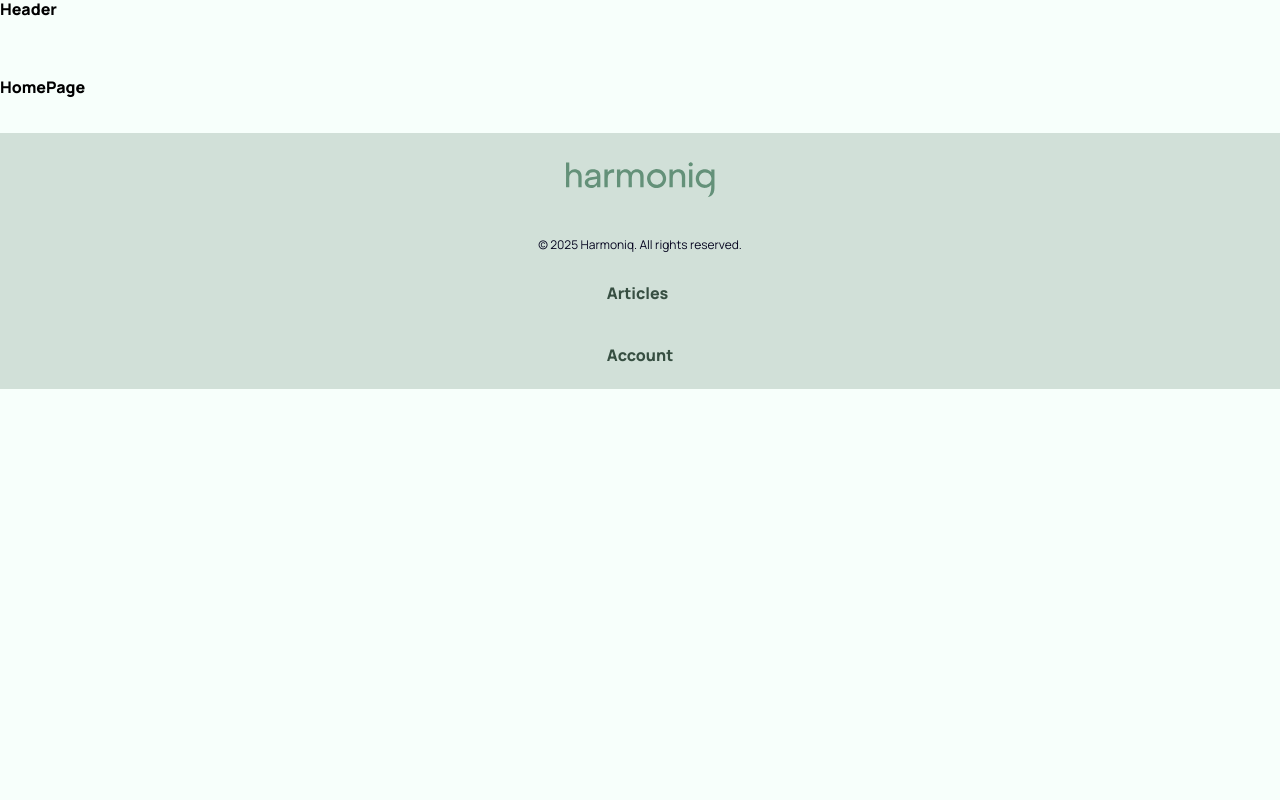
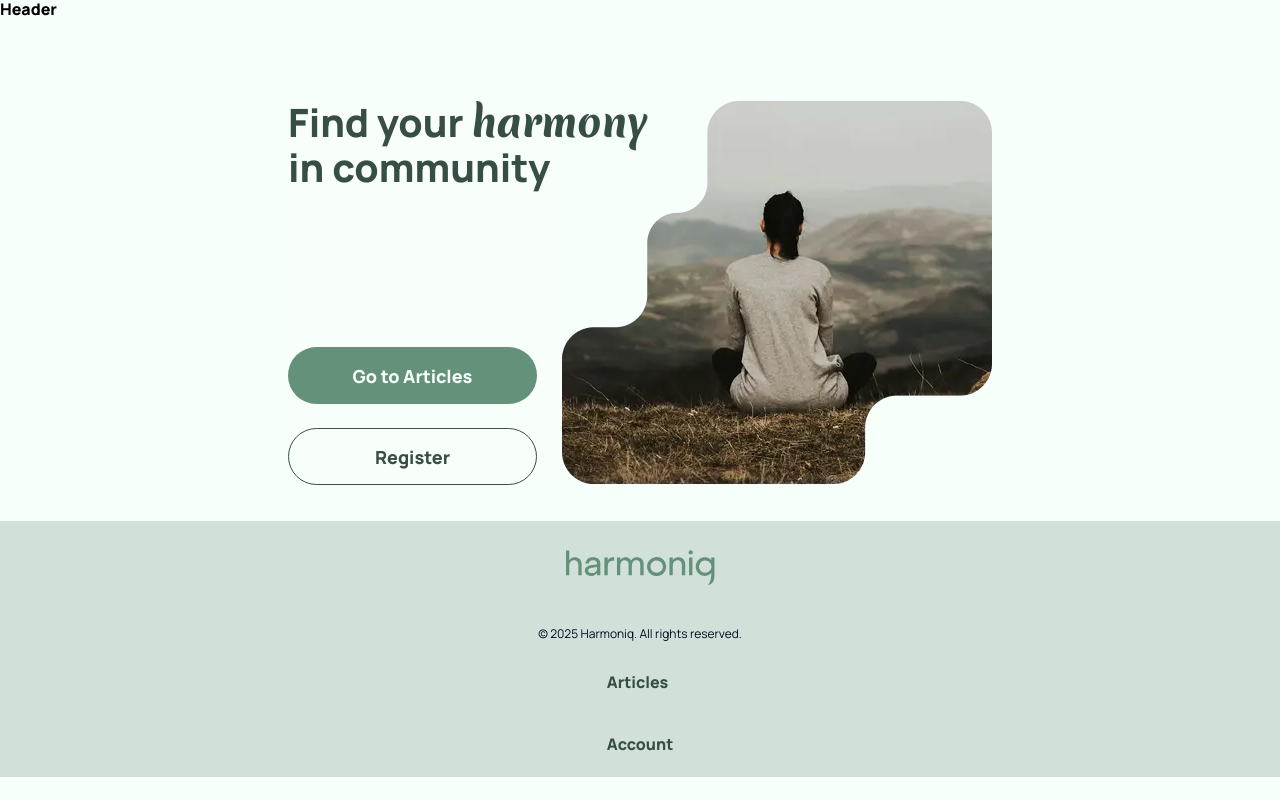
Before and after one commit to StasSkv/harmoniq-app-frontend, a React (Vite) app: page / in a window 1280 px wide. Built offline with nearby package versions, Linux system fonts and the light colour scheme.

Commit message:
correct styles, correct mobile photo

```diff
--- a/src/components/Hero/Hero.module.css
+++ b/src/components/Hero/Hero.module.css
@@ -3,29 +3,23 @@
   margin-bottom: 36px;
 }
 
-/* Контейнер включает текст и изображение */
 .heroContainer {
   display: flex;
   flex-direction: column;
 }
 
-/* Изображение – в mobile вверху */
 .heroImage {
   width: 100%;
   height: 333px;
-  background-image: url('../../assets/images/hero/hero-mob.webp');
+  background-image: image-set(
+    url('../../assets/images/hero/hero-mob.webp') 1x,
+    url('../../assets/images/hero/hero-mob2x.webp') 2x
+  );
   background-repeat: no-repeat;
   background-position: center;
   order: 0;
 }
 
-@media (min-resolution: 2dppx), (min-device-pixel-ratio: 2) {
-  .heroImage {
-    background-image: url('../../assets/images/hero/hero-mob2x.webp');
-  }
-}
-
-/* Контент с заголовком и кнопками */
 .heroContent {
   order: 1;
   backdrop-filter: blur(4px);
@@ -35,27 +29,23 @@
   text-align: left;
 }
 
-/* Заголовок */
 .heroTitle {
   font-family: var(--font-family);
   font-size: 39px;
-  color: #374f42;
+  color: var(--green-darker);
   margin-bottom: 30px;
 }
 
-/* Выделенное слово */
 .italicBold {
-  font-family: 'Merienda', sans-serif;
+  font-family: var(--font-secondary);
 }
 
-/* Кнопки – мобильная вертикальная колонка */
 .heroButtons {
   display: flex;
   flex-direction: column;
   gap: 24px;
 }
 
-/* Универсальные стили для кнопки */
 .btn {
   display: flex;
   align-items: center;
@@ -70,27 +60,24 @@
   box-sizing: border-box;
 }
 
-/* Примари кнопка */
 .btnPrimary {
-  background: #649179;
+  background: var(--green);
   color: var(--white);
   border: none;
 }
 .btnPrimary:hover {
-  background: #4f7460;
+  background: var(--green-darker);
 }
 
-/* Секондари кнопка */
 .btnSecondary {
-  border: 1px solid #374f42;
-  color: #374f42;
+  border: 1px solid var(--green-darker);
+  color: var(--green-darker);
   background: transparent;
 }
 .btnSecondary:hover {
-  background-color: #e8f1ec;
+  background-color: var(--white);
 }
 
-/* Планшетная версия */
 @media (min-width: 768px) {
   .heroSection {
     padding-top: 22px;
@@ -98,22 +85,18 @@
 
   .heroContainer {
     flex-direction: row;
-
     justify-content: space-between;
   }
 
   .heroImage {
     height: 385px;
-    background-image: url('../../assets/images/hero/hero-tab.webp');
+    background-image: image-set(
+      url('../../assets/images/hero/hero-tab.webp') 1x,
+      url('../../assets/images/hero/hero-tab2x.webp') 2x
+    );
     background-position: right;
     background-size: contain;
     order: 1;
-  }
-
-  @media (min-resolution: 2dppx), (min-device-pixel-ratio: 2) {
-    .heroImage {
-      background-image: url('../../assets/images/hero/hero-tab2x.webp');
-    }
   }
 
   .heroContent {
@@ -122,8 +105,7 @@
   }
 
   .heroTitle {
-    /* font-size: 36px; */
-    margin-bottom: 40px;
+    margin-bottom: 0;
     min-width: 372px;
   }
 
@@ -139,7 +121,6 @@
   }
 }
 
-/* Десктоп версия */
 @media (min-width: 1440px) {
   .heroSection {
     padding-top: 48px;
@@ -147,7 +128,10 @@
 
   .heroImage {
     height: 562px;
-    background-image: url('../../assets/images/hero/hero-des.webp');
+    background-image: image-set(
+      url('../../assets/images/hero/hero-des.webp') 1x,
+      url('../../assets/images/hero/hero-des2x.webp') 2x
+    );
     background-size: contain;
     background-position: right;
     background-repeat: no-repeat;
--- a/src/pages/HomePage/HomePage.jsx
+++ b/src/pages/HomePage/HomePage.jsx
@@ -1,3 +1,13 @@
+// export const HomePage = () => {
+//   return <p>HomePage</p>;
+// };
+
+import Hero from '../../components/Hero/Hero';
+
 export const HomePage = () => {
-  return <p>HomePage</p>;
+  return (
+    <main>
+      <Hero />
+    </main>
+  );
 };
```
